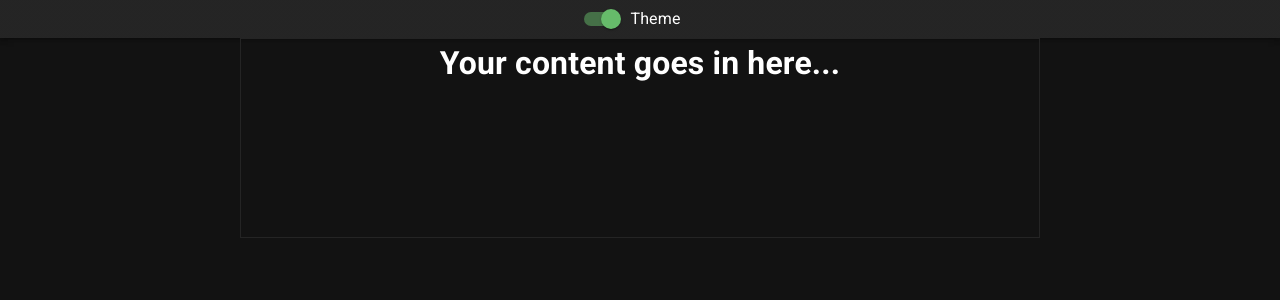
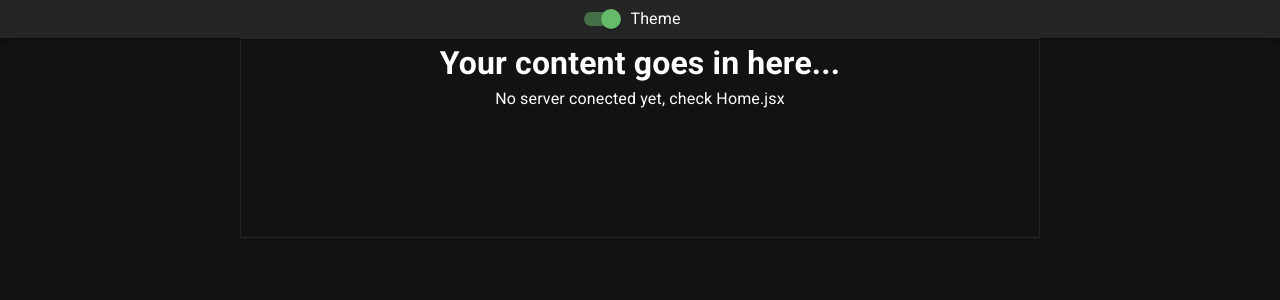
Before and after one commit to oleivahn/simple-timer, a React (Vite) app: page / in a window 1280 px wide. Shown: the top 300 px of the page. Built offline with nearby package versions, Linux system fonts and the light colour scheme; no server answers.

Commit message:
axios connected

```diff
--- a/package.json
+++ b/package.json
@@ -14,6 +14,7 @@
     "@fontsource/roboto": "^4.5.8",
     "@mui/icons-material": "^5.11.16",
     "@mui/material": "^5.12.2",
+    "axios": "^1.4.0",
     "react": "^18.2.0",
     "react-dom": "^18.2.0"
   },
--- a/src/App.jsx
+++ b/src/App.jsx
@@ -4,6 +4,7 @@ import { createTheme, ThemeProvider, CssBaseline } from "@mui/material";
 import "./App.css";
 
 import ThemeBar from "./components/Themebar";
+import Home from "./components/Home";
 
 function App() {
   const [themeColor, setThemeColor] = useState(true);
@@ -21,7 +22,7 @@ function App() {
         <ThemeBar themeColor={themeColor} setThemeColor={setThemeColor} />
         {/* MAIN APP */}
         <div className="main-app-container">
-          <h1>Your content goes in here...</h1>
+          <Home />
         </div>
       </ThemeProvider>
     </div>
--- /dev/null
+++ b/src/components/Home.jsx
@@ -0,0 +1,33 @@
+import { useState, useEffect } from "react";
+import axios from "axios";
+
+function Home() {
+  const [data, setData] = useState();
+
+  useEffect(() => {
+    // try catch fetch to port 5000
+    // Make a request for a user with a given ID
+    axios
+      .get("http://localhost:5000/api")
+      .then(function (response) {
+        // handle success
+        console.log(response.data);
+        setData(response.data);
+      })
+      .catch(function (error) {
+        // handle error
+        console.log(error);
+      });
+  }, []);
+
+  return (
+    <div>
+      <h1>Your content goes in here...</h1>
+      <p>
+        {data ? JSON.stringify(data) : "No server conected yet, check Home.jsx"}
+      </p>
+    </div>
+  );
+}
+
+export default Home;
```
Also changed, not shown: 1 other file (tests, documents, lock files or other folders).
